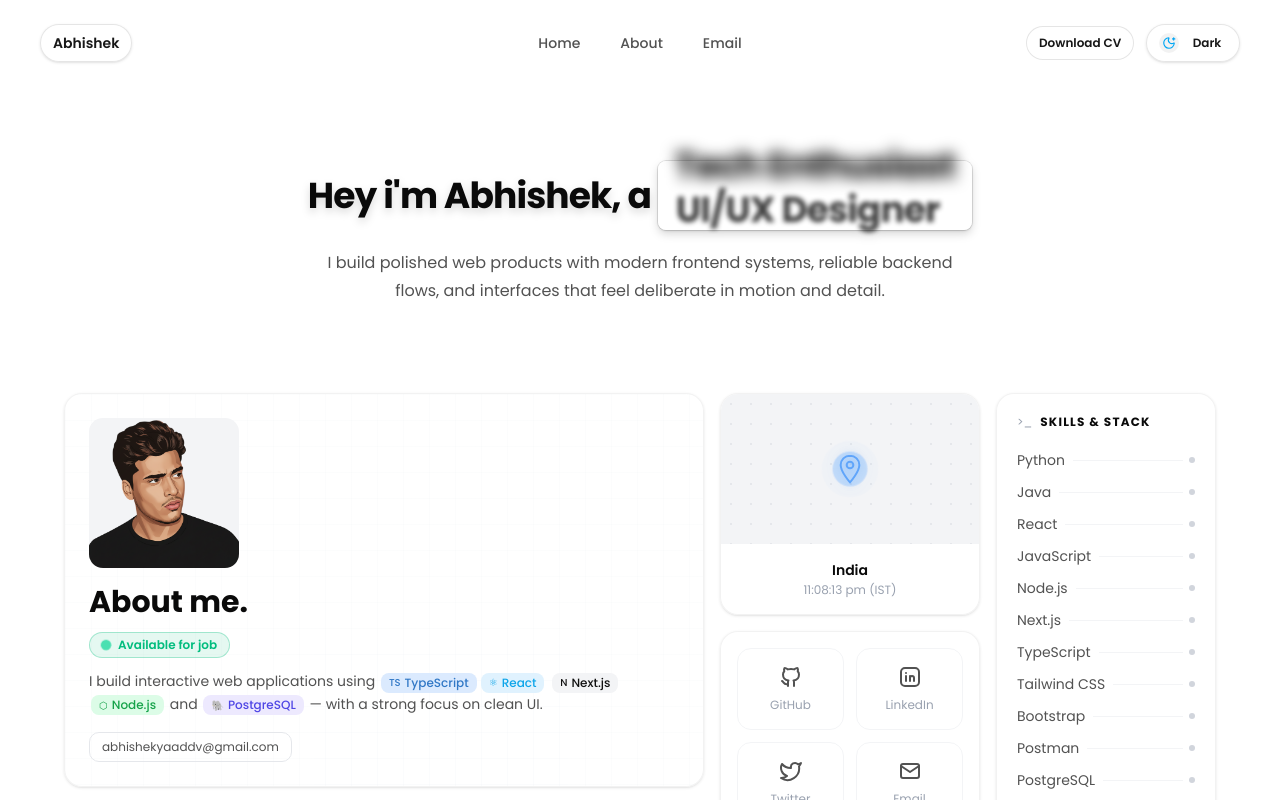
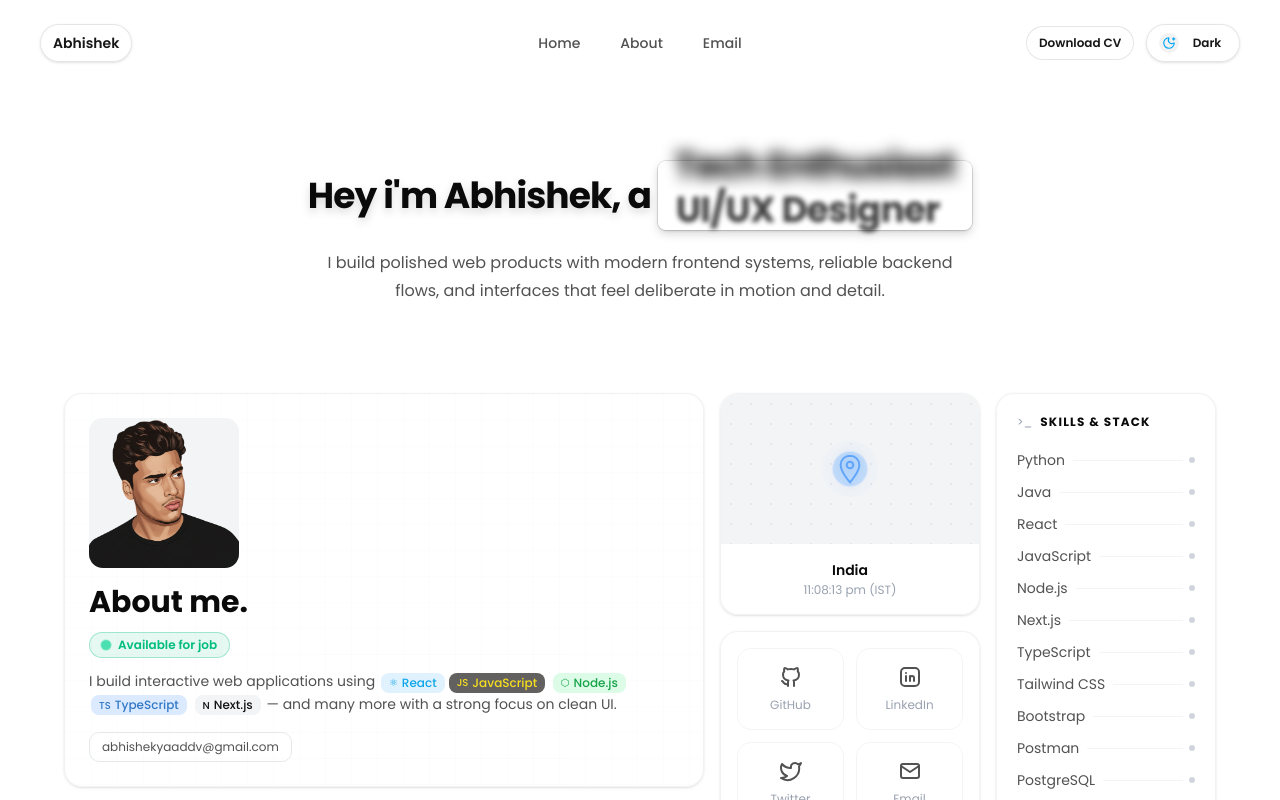
Before and after one commit to Abhishekyaddv/New-Portfolio, a Next.js app: page / in a window 1280 px wide. Shown: the top 800 px of the page. Built offline with nearby package versions, Linux system fonts and the light colour scheme.

Commit message:
fix: reorder tech badges and improve description in About component

```diff
--- a/components/About.tsx
+++ b/components/About.tsx
@@ -45,10 +45,11 @@ const socials = [
 ];
 
 const techBadges = [
+  { label: "React",      color: "#0ea5e9", bg: "#e0f2fe", icon: "⚛" },
+  { label: "JavaScript", color: "#f7df1e", bg: "#636060", icon: "JS" },
+  { label: "Node.js",    color: "#16a34a", bg: "#dcfce7", icon: "⬡" },
   { label: "TypeScript", color: "#3178c6", bg: "#dbeafe", icon: "TS" },
-  { label: "React",      color: "#0ea5e9", bg: "#e0f2fe", icon: "⚛" },
   { label: "Next.js",    color: "#111",    bg: "#f3f4f6", icon: "N" },
-  { label: "Node.js",    color: "#16a34a", bg: "#dcfce7", icon: "⬡" },
   { label: "PostgreSQL", color: "#4f46e5", bg: "#ede9fe", icon: "🐘" },
 ];
 
@@ -147,7 +148,7 @@ export default function About() {
               {techBadges.slice(2, 4).map((b) => (
                 <TechChip key={b.label} {...b} />
               ))}{" "}
-              and <TechChip {...techBadges[4]} /> — with a strong focus on clean UI.
+              <TechChip {...techBadges[4]} />  — and many more with a strong focus on clean UI.
             </p>
 
             <div className="mt-4">
```
